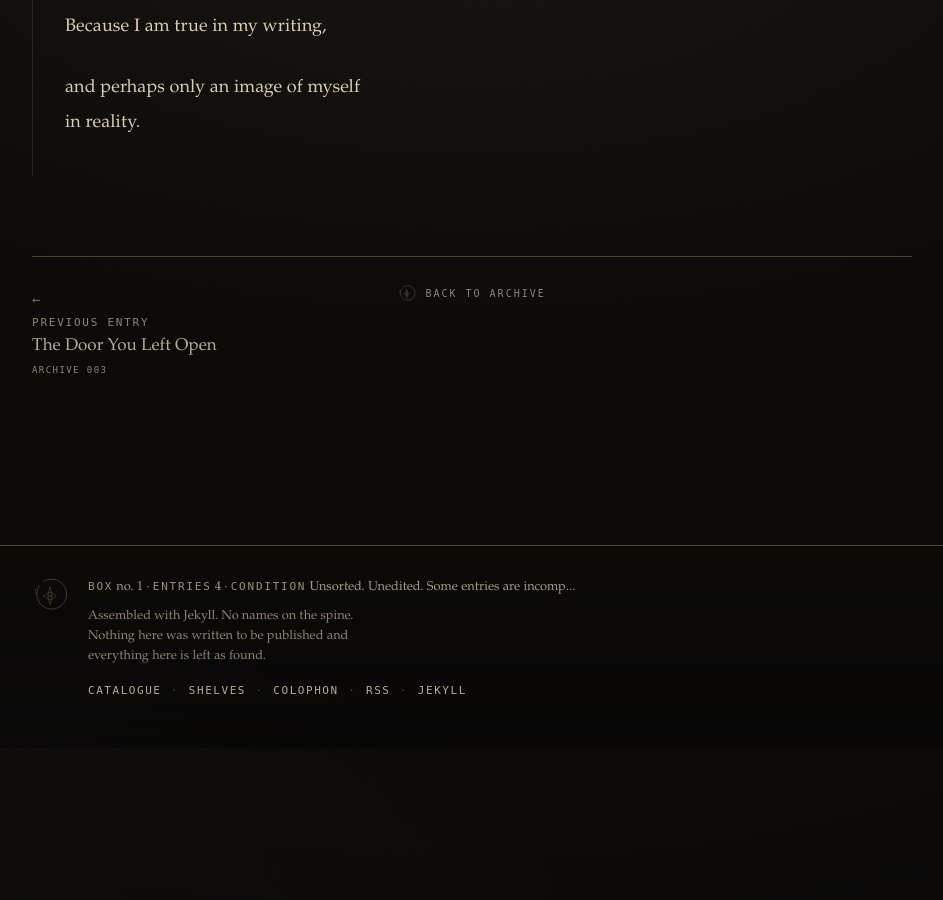
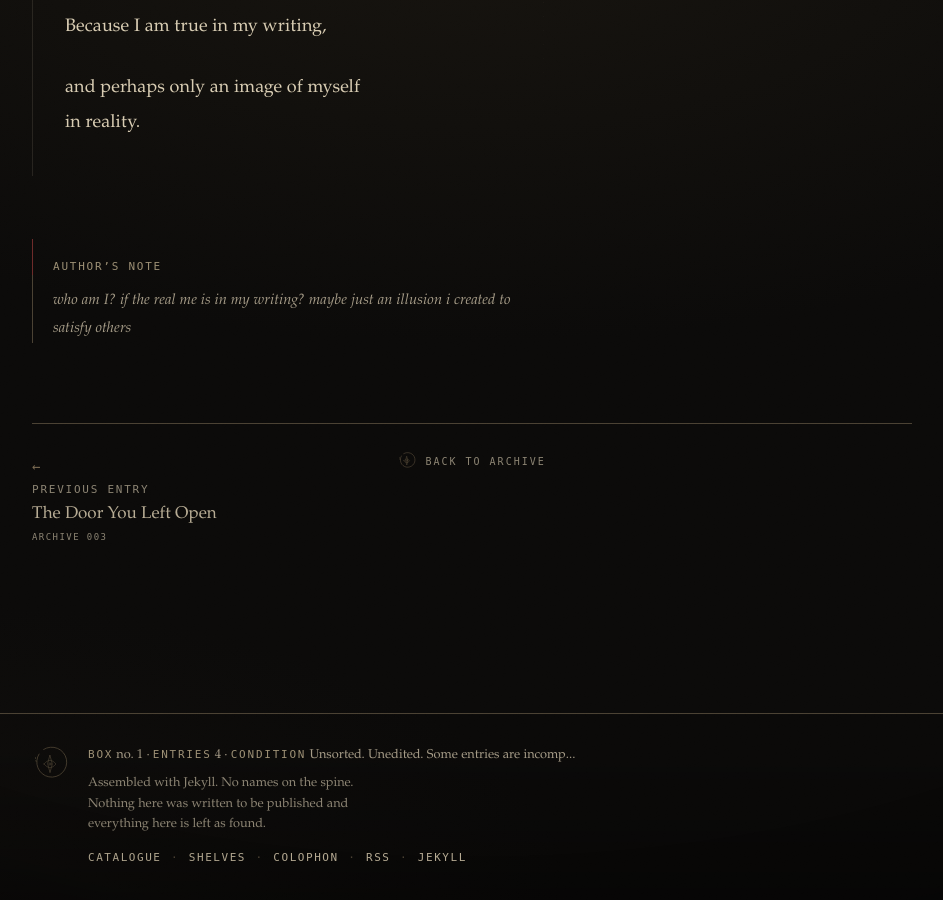
Before and after one commit to imlokisenpai/imlokisenpai.github.io, a Jekyll site: the page built from _posts/2026-10-04-why-i-write.md, in a window 1280 px wide and 900 px high, scrolled down 1673 px. Shown: the whole window, without its empty margins (168-1111 px from the left). Built offline with Jekyll 4.4.1, drawn with Linux system fonts in a browser that asks for light colours; before the commit the page ends 2421 px from its top, so only the background shows below that.

Commit message:
Update 2026-10-04-why-i-write.md

```diff
--- a/_posts/2026-10-04-why-i-write.md
+++ b/_posts/2026-10-04-why-i-write.md
@@ -5,6 +5,7 @@ category: "existential"
 excerpt: "Sometimes I ask myself,\nwhy do I even write?"
 tags: ["Abyss","dark"]
 poem: true
+note: "who am I? if the real me is in my writing? maybe just an illusion i created to satisfy others"
 ---
 
 Sometimes I ask myself,
```
